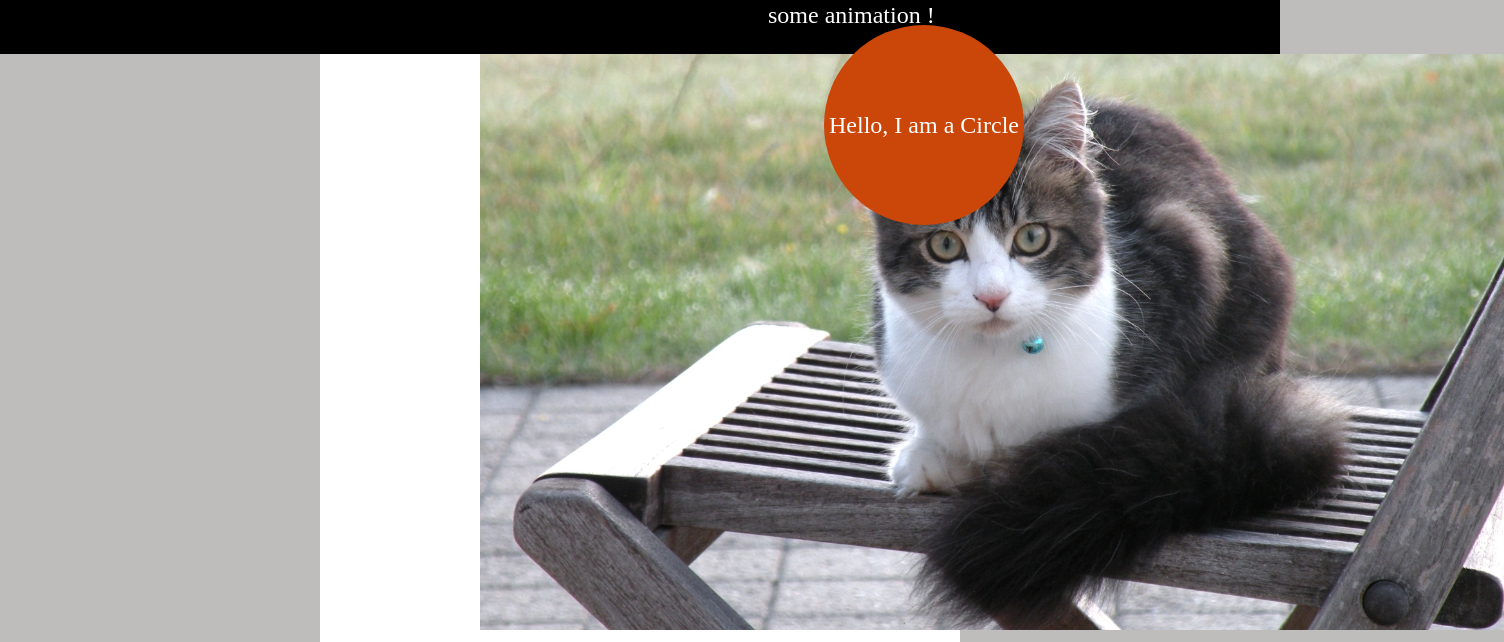
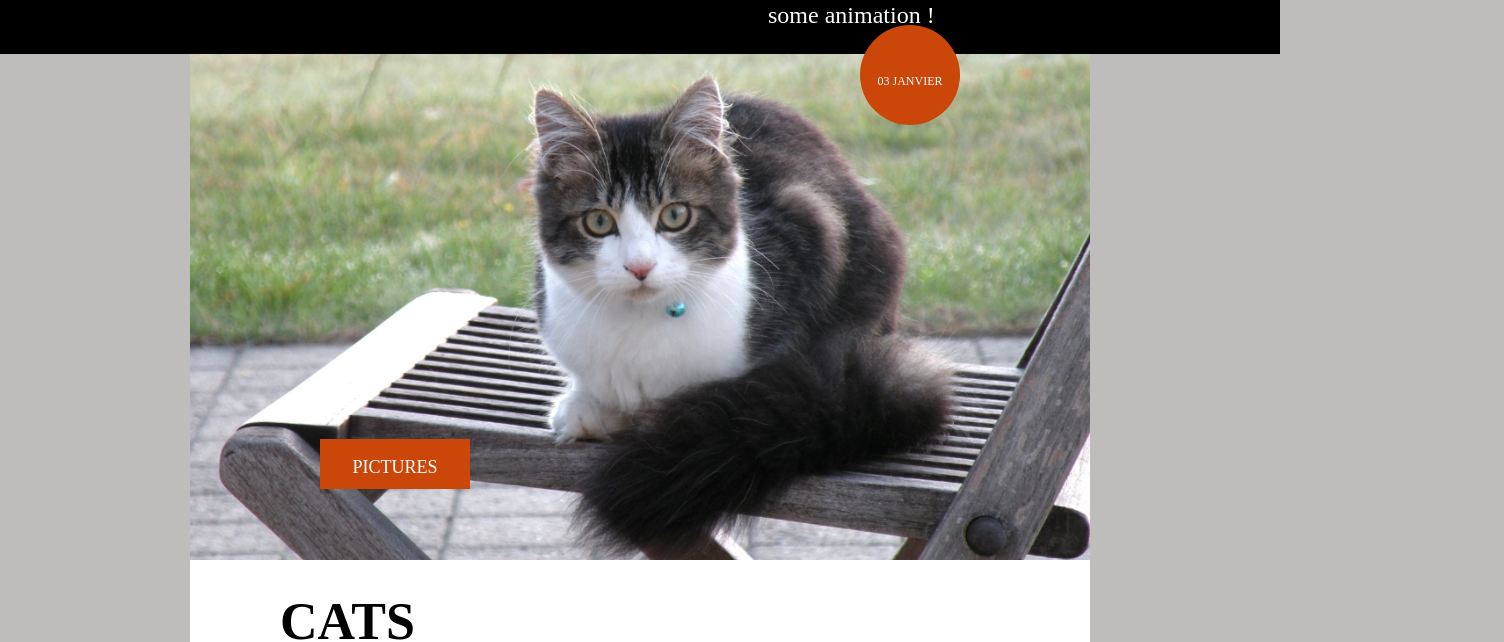
Before and after one commit to TimothyTedaldi/becode-animation-css, a plain HTML site: page index.html in a window 1280 px wide. Shown: the part 175-817 px from the top of the page, 1504 px wide, since content can reach past the window. Drawn offline with Linux system fonts and the light colour scheme; files whose address does not match are found by name.

Commit message:
css and html are completed, animation left

```diff
--- a/Assets/scss/style.scss
+++ b/Assets/scss/style.scss
@@ -1,12 +1,13 @@
 @import "Assets/css/normalize.css";
 
 body{
+    display: block;
     header{
         background-color: black;
         background-size: cover;
         display: grid;
         grid-template-columns: repeat(2, 1fr);
-        .useless{
+        .wrapper{
             display: grid;
             grid-template-columns: repeat(3, 1fr);
             text-align: center;
@@ -61,31 +62,49 @@ body{
     }
     background-color: rgba(172, 168, 168, 0.767);
     .main{
-        display: block;
-        width: 50%;
         margin-left: auto;
         margin-right: auto;
         background-color: white;
+        width: 900px;
         .top{
-            @extend .main;
-            display: block;
             .circle {
-                width: 200px;
-                height: 200px;
-                border-radius: 50%;
-                font-size: 24px;
-                color: #fff;
-                line-height: 200px;
-                text-align: center;
+                width: 100px;
+                height: 100px;
+                border-radius: 100%;
                 background: rgb(202, 70, 9);
                 position: absolute;
-                right: 20%;
                 top: 25%;
-                float: left;
+                right: 25%;
+                p{
+                    color: #fff;
+                    text-align: center;
+                    font-size: 12px;
+                    margin-top: 50%;
+                    margin-bottom: 50%;
+                }
+            }
+            .rectangle {
+                width: 150px;
+                height: 50px;
+                background: rgb(202, 70, 9);
+                position: absolute;
+                bottom: 17%;
+                left: 25%;
+                p{
+                    text-transform: uppercase;
+                    color: #fff;
+                    text-align: center;
+                    font-size: 18px;
+                }
             }
         }
         .bottom{
+            background-image: url("../../img/picasso.jpg");
+            background-size: 100%;
+            background-repeat: no-repeat;
+            background-position: top;
             article{
+                padding-top: 55%;
                 margin-left: 10%;
                 margin-right: 10%;
                 h2{
@@ -103,6 +122,8 @@ body{
             }
         }
         .comments{
+            padding-top: 5%;
+            padding-bottom: 5%;
             ul{
                 list-style-type: none;
                 margin: 0;
--- a/index.html
+++ b/index.html
@@ -14,7 +14,7 @@
     </head>
     <body>
         <header>
-            <div class="useless">
+            <div class="wrapper">
                 <button id="b1">
                     Roses are red, <br>
                     Violets are blue, <br>
@@ -45,9 +45,11 @@
         </header>
         <div class="main">
             <div class="top">
-                <img src="/img/picasso.jpg" alt="Mon chat vu que je trouve pas la fillette!">
                 <div class="circle">
-                    Hello, I am a Circle
+                    <p>03 JANVIER</p>
+                </div>
+                <div class="rectangle">
+                    <p> Pictures </p>
                 </div>
             </div>
             <div class="bottom">
@@ -59,7 +61,7 @@
                         What are cats ?
                     </h3>
                     <p>
-                        Cats, also called domestic cats (Felis catus), are small, carnivorous (meat-eating) mammals, of the family Felidae. <br> Domestic cats are often called house cats when kept as indoor pets. <br> Cats have been domesticated (tamed) for nearly 10,000 years. <br>They are one of the most popular pets in the world.<br>
+                        Cats, also called domestic cats, are small, carnivorous mammals, of the family Felidae. Domestic cats are often called house cats when kept as indoor pets. Cats have been domesticated for nearly 10,000 years. They are one of the most popular pets in the world.<br>
                     </p>
                 </article>
             </div>
```
Also changed, not shown: Assets/css/style.css, 1 other file.
